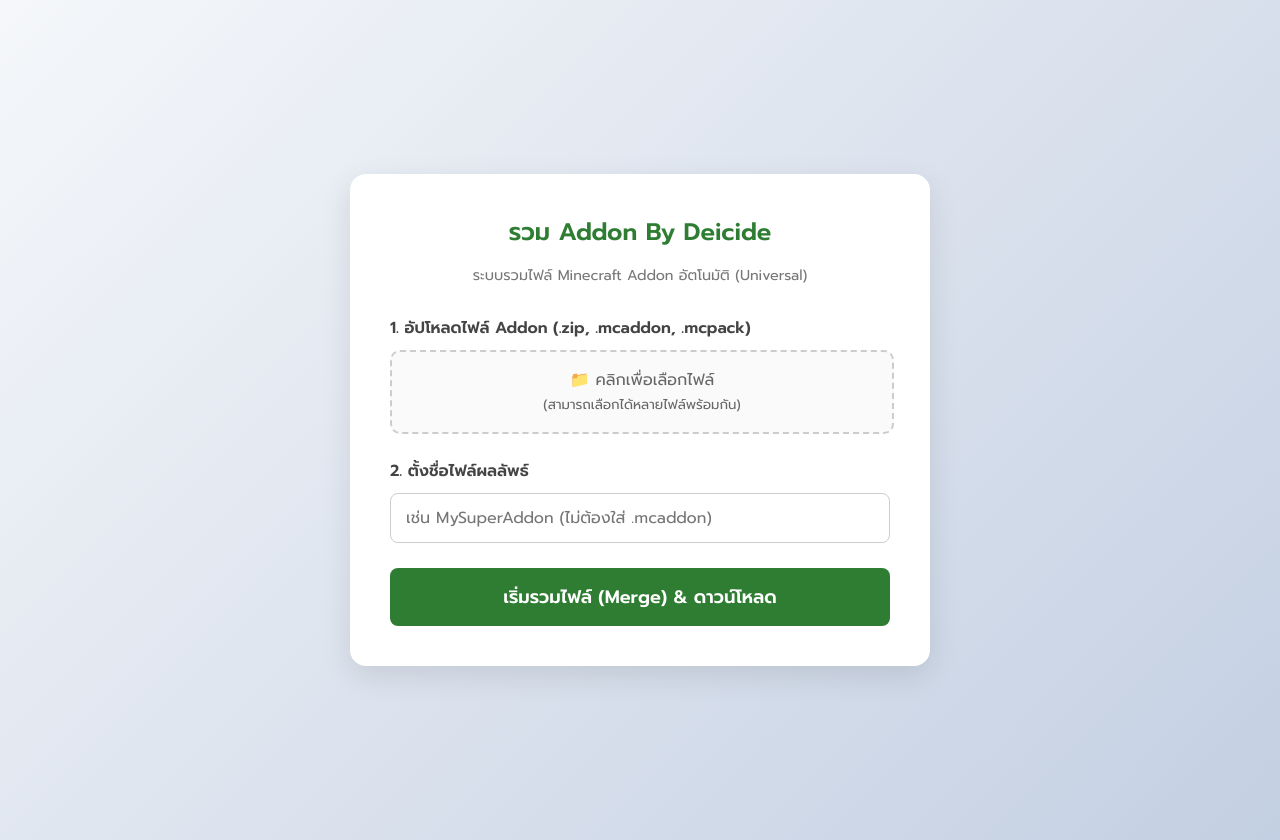
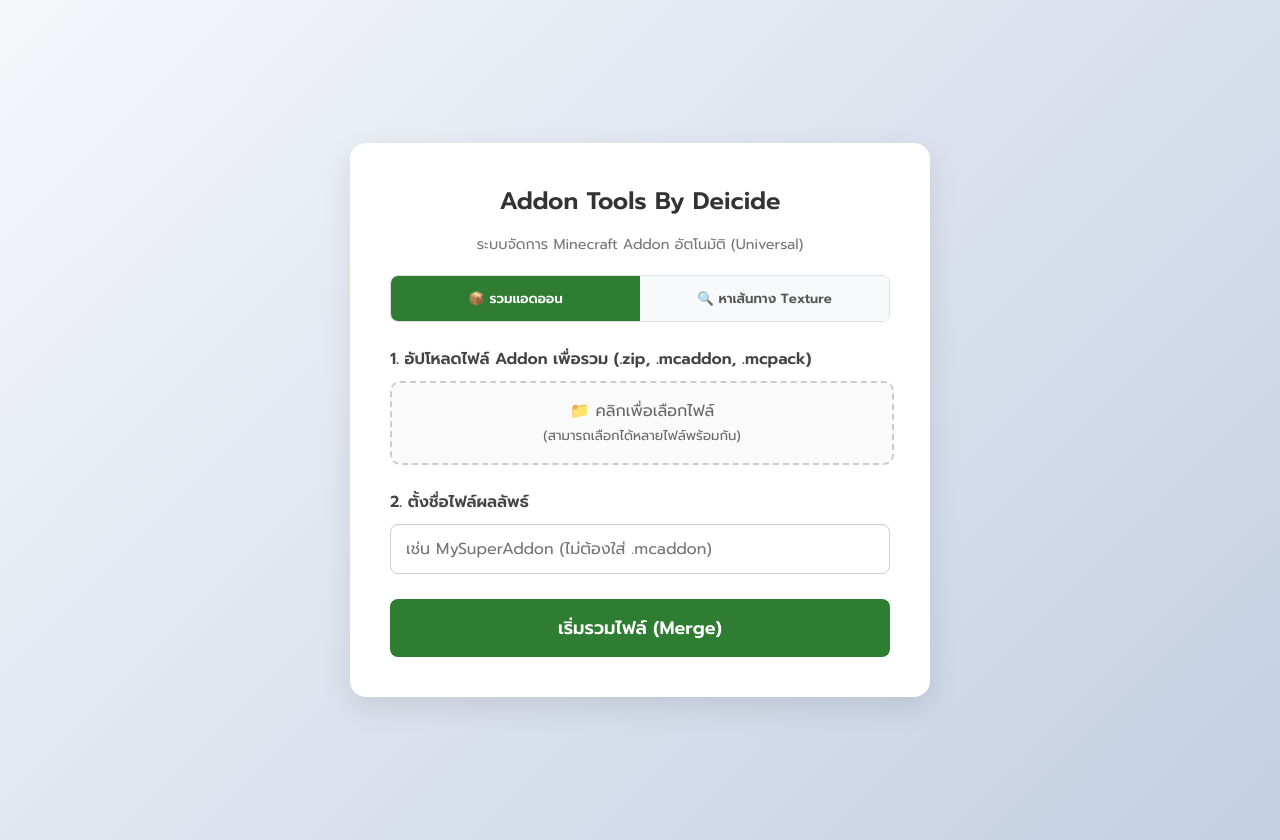
Before and after one commit to deicideback-del/my-first-website, a Flask app: page / in a window 1280 px wide. Run offline with Flask 3, Linux system fonts and the light colour scheme.

Commit message:
Update index.html

```diff
--- a/templates/index.html
+++ b/templates/index.html
@@ -3,13 +3,15 @@
 <head>
     <meta charset="UTF-8">
     <meta name="viewport" content="width=device-width, initial-scale=1.0">
-    <title>Minecraft Addon Merger</title>
+    <title>Minecraft Addon Tools By Deicide</title>
     <link href="https://fonts.googleapis.com/css2?family=Prompt:wght@300;400;600&display=swap" rel="stylesheet">
     <style>
         /* ตั้งค่าสีหลัก */
         :root {
-            --primary-color: #2e7d32; /* สีเขียวสไตล์ Minecraft */
+            --primary-color: #2e7d32;
             --primary-hover: #1b5e20;
+            --secondary-color: #1976d2; /* สีน้ำเงินสำหรับปุ่มหาเส้นทาง */
+            --secondary-hover: #115293;
             --bg-color: #e9ecef;
             --text-color: #333;
         }
@@ -43,7 +45,7 @@
 
         h2 {
             text-align: center;
-            color: var(--primary-color);
+            color: var(--text-color);
             margin-top: 0;
             margin-bottom: 5px;
             font-weight: 600;
@@ -53,8 +55,54 @@
             text-align: center;
             color: #777;
             font-size: 0.9em;
-            margin-bottom: 30px;
+            margin-bottom: 20px;
         }
+
+        /* --- ระบบ Tab --- */
+        .tab-container {
+            display: flex;
+            margin-bottom: 25px;
+            border-radius: 8px;
+            overflow: hidden;
+            border: 1px solid #ddd;
+        }
+
+        .tab-btn {
+            flex: 1;
+            padding: 12px;
+            background-color: #f8f9fa;
+            border: none;
+            cursor: pointer;
+            font-family: 'Prompt', sans-serif;
+            font-weight: 600;
+            color: #555;
+            transition: all 0.3s ease;
+        }
+
+        .tab-btn.active[data-target="merge-section"] {
+            background-color: var(--primary-color);
+            color: white;
+        }
+
+        .tab-btn.active[data-target="path-section"] {
+            background-color: var(--secondary-color);
+            color: white;
+        }
+
+        .tab-content {
+            display: none;
+            animation: fadeIn 0.3s;
+        }
+
+        .tab-content.active {
+            display: block;
+        }
+
+        @keyframes fadeIn {
+            from { opacity: 0; transform: translateY(5px); }
+            to { opacity: 1; transform: translateY(0); }
+        }
+        /* --------------- */
 
         .form-group {
             margin-bottom: 25px;
@@ -83,8 +131,8 @@
         }
 
         .file-upload-wrapper:hover {
-            border-color: var(--primary-color);
-            background-color: #f1f8f1;
+            border-color: #888;
+            background-color: #f1f1f1;
         }
 
         .file-upload-wrapper input[type="file"] {
@@ -120,10 +168,9 @@
         }
 
         /* ตกแต่งปุ่มกด */
-        button {
+        .submit-btn {
             width: 100%;
             padding: 15px;
-            background-color: var(--primary-color);
             color: white;
             border: none;
             border-radius: 8px;
@@ -134,27 +181,34 @@
             transition: background-color 0.3s ease, transform 0.1s ease;
         }
 
-        button:hover {
-            background-color: var(--primary-hover);
-        }
+        .btn-merge { background-color: var(--primary-color); }
+        .btn-merge:hover { background-color: var(--primary-hover); }
 
-        button:active {
+        .btn-path { background-color: var(--secondary-color); }
+        .btn-path:hover { background-color: var(--secondary-hover); }
+
+        .submit-btn:active {
             transform: scale(0.98);
         }
     </style>
 </head>
 <body>
     <div class="container">
-        <h2>รวม Addon By Deicide</h2>
-        <p class="subtitle">ระบบรวมไฟล์ Minecraft Addon อัตโนมัติ (Universal)</p>
+        <h2>Addon Tools By Deicide</h2>
+        <p class="subtitle">ระบบจัดการ Minecraft Addon อัตโนมัติ (Universal)</p>
 
+        <div class="tab-container">
+            <button class="tab-btn active" data-target="merge-section">📦 รวมแอดออน</button>
+            <button class="tab-btn" data-target="path-section">🔍 หาเส้นทาง Texture</button>
+        </div>
+
+        <div id="merge-section" class="tab-content active">
             <form action="/merge" method="post" enctype="multipart/form-data">
-
                 <div class="form-group">
-                <label>1. อัปโหลดไฟล์ Addon (.zip, .mcaddon, .mcpack)</label>
+                    <label>1. อัปโหลดไฟล์ Addon เพื่อรวม (.zip, .mcaddon, .mcpack)</label>
                     <div class="file-upload-wrapper">
-                    <input type="file" name="files" id="file-input" multiple required accept=".zip,.mcaddon,.mcpack">
-                    <div class="file-upload-text" id="file-text">
+                        <input type="file" name="files" class="file-input" multiple required accept=".zip,.mcaddon,.mcpack">
+                        <div class="file-upload-text">
                             📁 คลิกเพื่อเลือกไฟล์<br><small>(สามารถเลือกได้หลายไฟล์พร้อมกัน)</small>
                         </div>
                     </div>
@@ -165,26 +219,66 @@
                     <input type="text" name="output_name" id="output_name" placeholder="เช่น MySuperAddon (ไม่ต้องใส่ .mcaddon)" required>
                 </div>
 
-            <button type="submit"> เริ่มรวมไฟล์ (Merge) & ดาวน์โหลด</button>
+                <button type="submit" class="submit-btn btn-merge">เริ่มรวมไฟล์ (Merge)</button>
             </form>
         </div>
 
+        <div id="path-section" class="tab-content">
+            <form action="/find_paths" method="post" enctype="multipart/form-data">
+                <div class="form-group">
+                    <label>1. อัปโหลดไฟล์ Addon เพื่อตรวจสอบ (.zip, .mcaddon, .mcpack)</label>
+                    <div class="file-upload-wrapper">
+                        <input type="file" name="files" class="file-input" multiple required accept=".zip,.mcaddon,.mcpack">
+                        <div class="file-upload-text">
+                            📁 คลิกเพื่อเลือกไฟล์<br><small>(สามารถเลือกได้หลายไฟล์พร้อมกัน)</small>
+                        </div>
+                    </div>
+                </div>
+
+                <button type="submit" class="submit-btn btn-path">ตรวจสอบเส้นทาง Texture</button>
+            </form>
+        </div>
+
+    </div>
+
     <script>
-        const fileInput = document.getElementById('file-input');
-        const fileText = document.getElementById('file-text');
+        // ระบบสลับ Tab
+        const tabBtns = document.querySelectorAll('.tab-btn');
+        const tabContents = document.querySelectorAll('.tab-content');
 
-        fileInput.addEventListener('change', function() {
+        tabBtns.forEach(btn => {
+            btn.addEventListener('click', () => {
+                // เอาคลาส active ออกจากปุ่มและเนื้อหาทั้งหมดก่อน
+                tabBtns.forEach(b => b.classList.remove('active'));
+                tabContents.forEach(c => c.classList.remove('active'));
+
+                // เพิ่มคลาส active ให้ปุ่มที่โดนคลิก และหน้าต่างเป้าหมาย
+                btn.classList.add('active');
+                const targetId = btn.getAttribute('data-target');
+                document.getElementById(targetId).classList.add('active');
+            });
+        });
+
+        // ระบบเปลี่ยนข้อความเมื่อเลือกไฟล์ (รองรับทั้ง 2 หน้าต่าง)
+        const fileInputs = document.querySelectorAll('.file-input');
+
+        fileInputs.forEach(input => {
+            input.addEventListener('change', function() {
+                // หา element แสดงข้อความที่อยู่ในกล่องเดียวกัน
+                const textDisplay = this.nextElementSibling;
+
                 if (this.files && this.files.length > 0) {
                     if (this.files.length === 1) {
-                    fileText.innerHTML = `✅ เลือกแล้ว: <b>${this.files[0].name}</b>`;
+                        textDisplay.innerHTML = `✅ เลือกแล้ว: <b>${this.files[0].name}</b>`;
                     } else {
-                    fileText.innerHTML = `✅ เลือกแล้วจำนวน: <b>${this.files.length} ไฟล์</b>`;
+                        textDisplay.innerHTML = `✅ เลือกแล้วจำนวน: <b>${this.files.length} ไฟล์</b>`;
                     }
-                fileText.style.color = '#2e7d32';
+                    textDisplay.style.color = '#333';
                 } else {
-                fileText.innerHTML = `📁 คลิกเพื่อเลือกไฟล์<br><small>(สามารถเลือกได้หลายไฟล์พร้อมกัน)</small>`;
-                fileText.style.color = '#666';
+                    textDisplay.innerHTML = `📁 คลิกเพื่อเลือกไฟล์<br><small>(สามารถเลือกได้หลายไฟล์พร้อมกัน)</small>`;
+                    textDisplay.style.color = '#666';
                 }
+            });
         });
     </script>
 </body>
```
Lines whose indentation alone changed are shown as unchanged.
